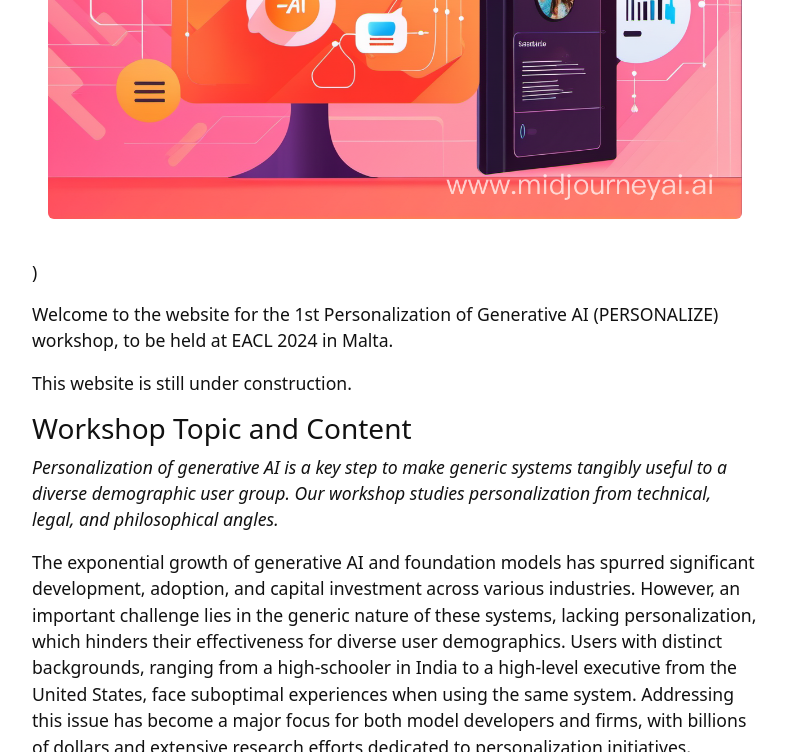
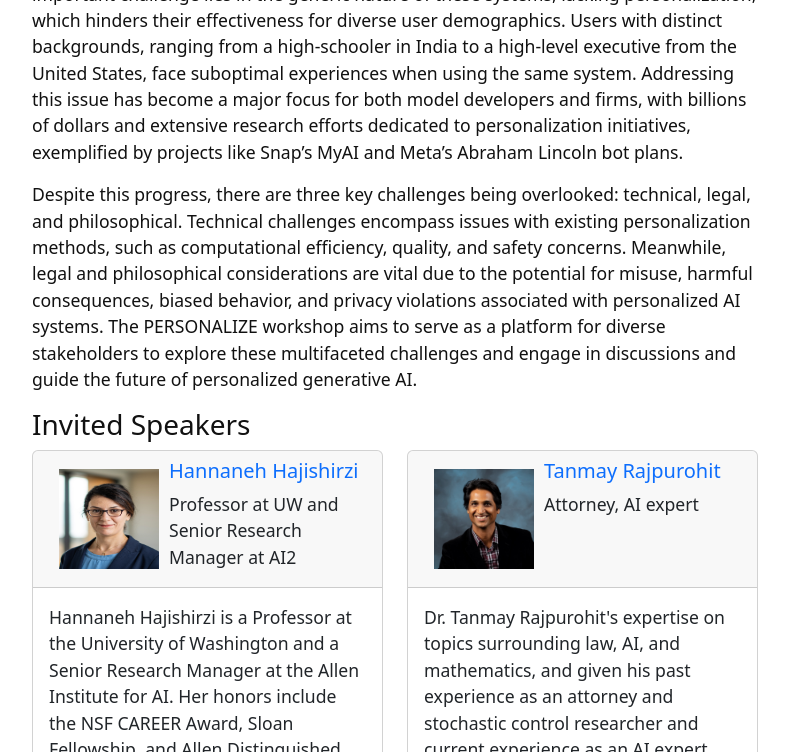
Before and after one commit to genpersonalization/genpersonalization.github.io, a Jekyll site: the page built from index.md, in a window 1280 px wide and 900 px high, scrolled down 692 px, cut to the strip 0-752 px from the top of the window. Shown: the whole strip, without its empty margins (245-1034 px from the left). Built offline with Jekyll 4.4.1, drawn with Linux system fonts in a browser that asks for light colours.

Commit message:
Update index.md

```diff
--- a/index.md
+++ b/index.md
@@ -4,8 +4,6 @@ layout: page
 ---
 
 [//]: # (# Bootstrap Workshop Template!)
-
-[//]: # ({% include figure.html img="workshop_picture.png" alt="PERSONALIZE@EACL2024" caption="" width="100%" %})
 
 Welcome to the website for the 1st Personalization of Generative AI (PERSONALIZE) workshop, to be held at EACL 2024 in Malta.
 
```
